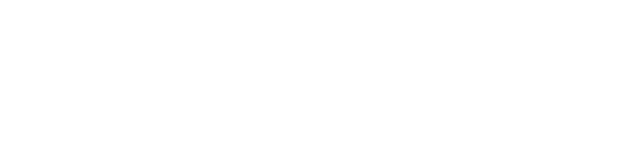
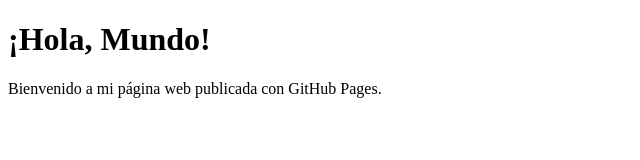
Before and after one commit to diegoriver677/CTF-Kaspersky, a plain HTML site: page index.html in a window 1280 px wide. Shown: the whole page, without its empty margins (0-640 px from the left). Drawn offline with Linux system fonts and the light colour scheme.

Commit message:
Update index.html

```diff
--- a/index.html
+++ b/index.html
@@ -4,6 +4,10 @@
     <title>WebSocket Exploit</title>
 </head>
 <body>
+
+<h1>¡Hola, Mundo!</h1>
+  <p>Bienvenido a mi página web publicada con GitHub Pages.</p>
+
     <script>
         // Conecta al WebSocket del desafío
         websocket = new WebSocket('ws://k-newswire.task.sasc.tf:8000/socket.io/?EIO=4&transport=websocket');
@@ -23,4 +27,5 @@
         }
     </script>
 </body>
+
 </html>
```
